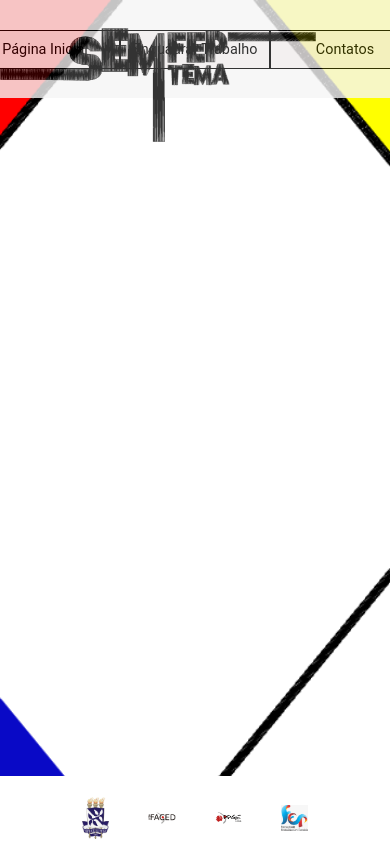
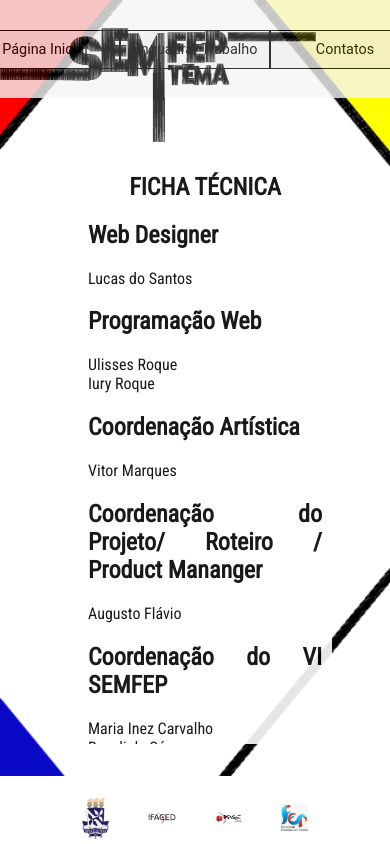
Before and after one commit to iuryroque/semfep, a React (Create React App) app: page /semfep/ficha-tecnica in a window 390 px wide. Built offline with nearby package versions, Linux system fonts and the light colour scheme; a web font is replaced by a local one.

Commit message:
Adiciona responsividade a pagina datasheet, falta navbar

```diff
--- a/src/components/Datasheet.css
+++ b/src/components/Datasheet.css
@@ -1,3 +1,5 @@
+@import url('https://fonts.googleapis.com/css2?family=Roboto+Condensed&display=swap');
+
 .container-datasheet {
   display: flex;
   flex-direction: column;
@@ -7,11 +9,17 @@
   opacity: 90%;
   margin: 2% 20%;
   padding: 0 10px;
+  font-family: 'Roboto Condensed', sans-serif;
 }
 
 @media (max-width: 1366px) {
-  .container {
+  .container-datasheet {
     overflow-y: scroll;
     max-height: 70vh;
+    margin-top: 6.5vh;
+    margin-bottom: 3vh;
+  }
+  .container-datasheet h1 {
+    text-align: center;
   }
 }
--- a/src/pages/datasheet.css
+++ b/src/pages/datasheet.css
@@ -12,6 +12,5 @@
     background-size: 100vw 100vh;
     height: 100vh;
     width: 100vw;
-    display: flex;
   }
 }
```
Also changed, not shown: src/components/Datasheet.jsx (line endings or trailing spaces).
